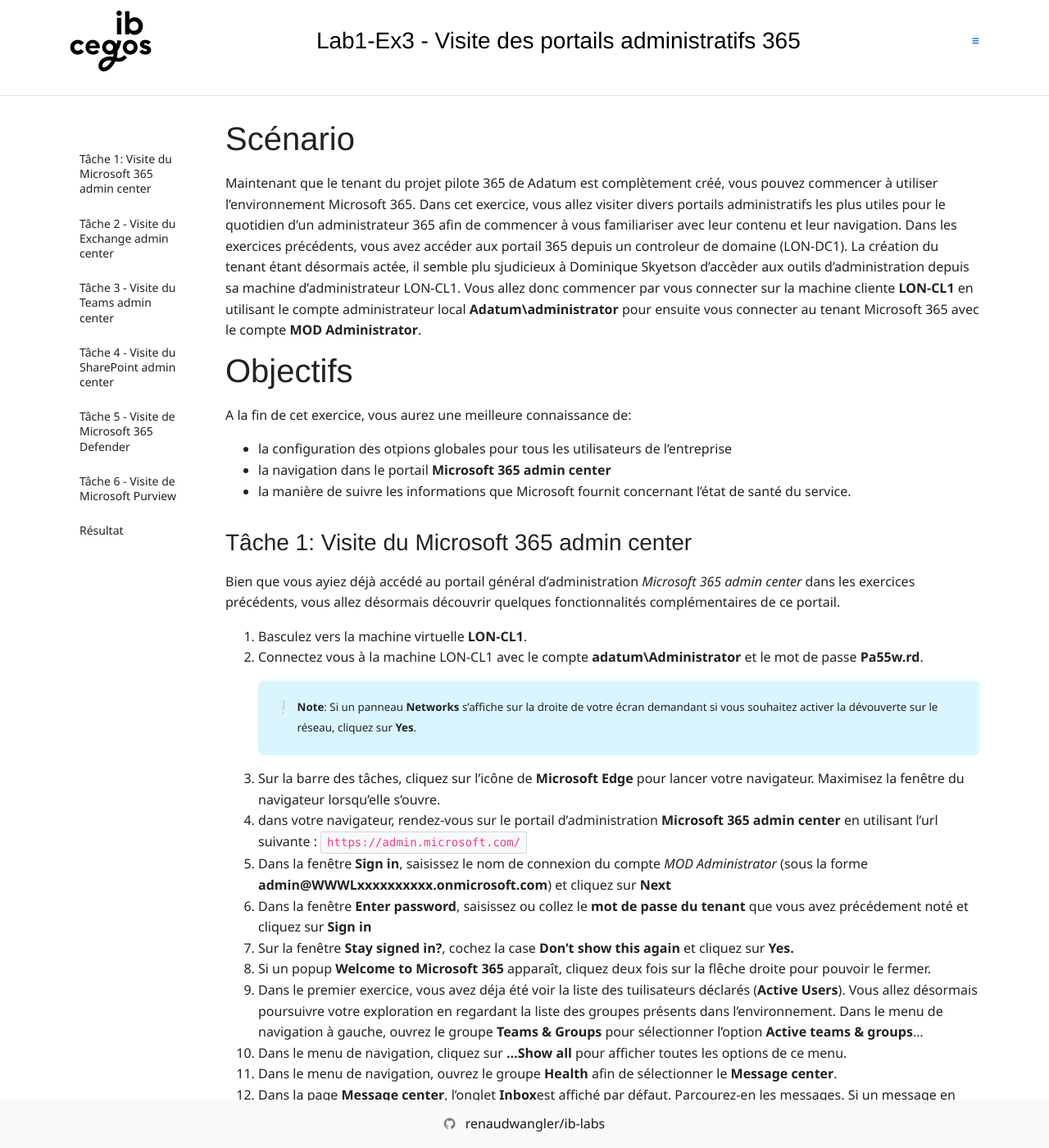
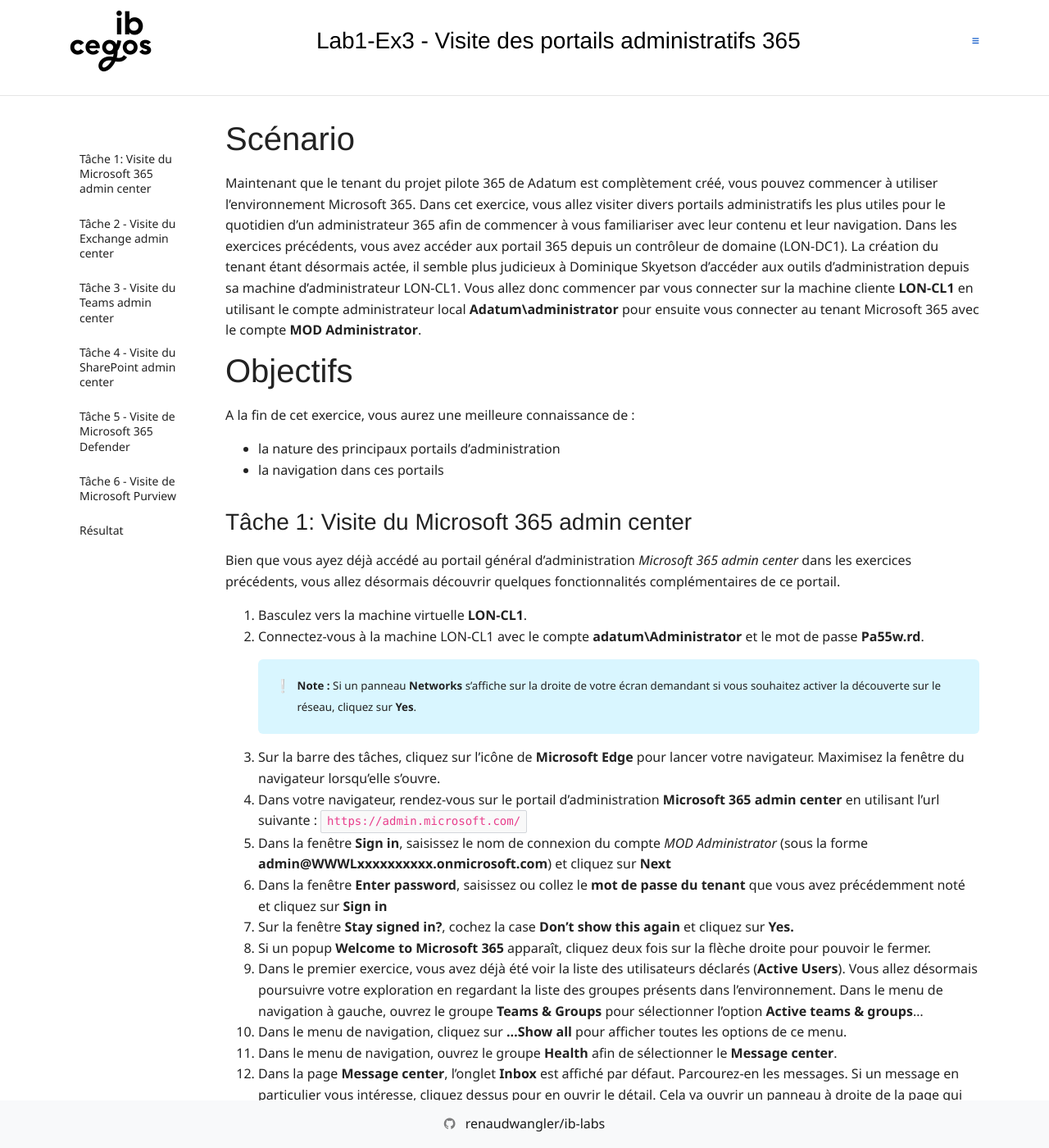
Before and after one commit to renaudwangler/ib-labs, a Jekyll site: the page built from msms030fr/lab1e3.md, in a window 1280 px wide and 1400 px high. Shown: the whole window at 82% size. Built offline with Jekyll 4.4.1, drawn with Linux system fonts in a browser that asks for light colours; nearby versions of some CDN libraries; comment, search, counter and statistics services are not loaded; some of the changed text lies outside the part shown.

Commit message:
msms030fr - lab1 ok

````diff
--- a/_layouts/page.html
+++ b/_layouts/page.html
@@ -35,7 +35,7 @@ layout: default
             <hr class="" />
             <article class="col-sm-10 mb-5">
                 {% if page.length != "00" %}
-                  <div style="background-color: aqua;padding:5px;border:solid blue 2px"><strong>Durée estimée: </strong>{{page.length}} minutes</div>
+                  <div style="background-color: aqua;padding:5px;border:solid blue 2px"><strong>Durée estimée : </strong>{{page.length}} minutes</div>
                 {% endif %}
                 {{ content }}
             </article>
--- a/msms030fr/lab1e3.md
+++ b/msms030fr/lab1e3.md
@@ -5,58 +5,57 @@ length: "00"
 ---
 # Scénario
 Maintenant que le tenant du projet pilote 365 de Adatum est complètement créé, vous pouvez commencer à utiliser l'environnement Microsoft 365. Dans cet exercice, vous allez visiter divers portails administratifs les plus utiles pour le quotidien d'un administrateur 365 afin de commencer à vous familiariser avec leur contenu et leur navigation.
-Dans les exercices précédents, vous avez accéder aux portail 365 depuis un controleur de domaine (LON-DC1). La création du tenant étant désormais actée, il semble plu sjudicieux à Dominique Skyetson d'accèder aux outils d'administration depuis sa machine d'administrateur LON-CL1.
+Dans les exercices précédents, vous avez accéder aux portail 365 depuis un contrôleur de domaine (LON-DC1). La création du tenant étant désormais actée, il semble plus judicieux à Dominique Skyetson d'accéder aux outils d'administration depuis sa machine d'administrateur LON-CL1.
 Vous allez donc commencer par vous connecter sur la machine cliente **LON-CL1** en utilisant le compte administrateur local **Adatum\administrator** pour ensuite vous connecter au tenant Microsoft 365 avec le compte **MOD Administrator**.
 
 # Objectifs
-A la fin de cet exercice, vous aurez une meilleure connaissance de:
-- la configuration des otpions globales pour tous les utilisateurs de l'entreprise
-- la navigation dans le portail **Microsoft 365 admin center**
-- la manière de suivre les informations que Microsoft fournit concernant l'état de santé du service.
+A la fin de cet exercice, vous aurez une meilleure connaissance de :
+- la nature des principaux portails d'administration
+- la navigation dans ces portails
 
 ## Tâche 1: Visite du Microsoft 365 admin center
-Bien que vous ayiez déjà accédé au portail général d'administration *Microsoft 365 admin center* dans les exercices précédents, vous allez désormais découvrir quelques fonctionnalités complémentaires de ce portail.
+Bien que vous ayez déjà accédé au portail général d'administration *Microsoft 365 admin center* dans les exercices précédents, vous allez désormais découvrir quelques fonctionnalités complémentaires de ce portail.
 1. Basculez vers la machine virtuelle **LON-CL1**.
-1. Connectez vous à la machine LON-CL1 avec le compte **adatum\Administrator** et le mot de passe **Pa55w.rd**.
-    > **Note**: Si un panneau **Networks** s'affiche sur la droite de votre écran demandant si vous souhaitez activer la dévouverte sur le réseau, cliquez sur **Yes**.
+1. Connectez-vous à la machine LON-CL1 avec le compte **adatum\Administrator** et le mot de passe **Pa55w.rd**.
+    > **Note :** Si un panneau **Networks** s'affiche sur la droite de votre écran demandant si vous souhaitez activer la découverte sur le réseau, cliquez sur **Yes**.
 1. Sur la barre des tâches, cliquez sur l'icône de **Microsoft Edge** pour lancer votre navigateur. Maximisez la fenêtre du navigateur lorsqu'elle s'ouvre.
-1. dans votre navigateur, rendez-vous sur le portail d'administration **Microsoft 365 admin center** en utilisant l'url suivante :
+1. Dans votre navigateur, rendez-vous sur le portail d'administration **Microsoft 365 admin center** en utilisant l'url suivante :
 ```https://admin.microsoft.com/```
 1. Dans la fenêtre **Sign in**, saisissez le nom de connexion du compte *MOD Administrator* (sous la forme **admin@WWWLxxxxxxxxxx.onmicrosoft.com**) et cliquez sur **Next**
-1. Dans la fenêtre **Enter password**, saisissez ou collez le **mot de passe du tenant** que vous avez précédement noté et cliquez sur **Sign in**
+1. Dans la fenêtre **Enter password**, saisissez ou collez le **mot de passe du tenant** que vous avez précédemment noté et cliquez sur **Sign in**
 1. Sur la fenêtre **Stay signed in?**, cochez la case **Don’t show this again** et cliquez sur **Yes.**
-1. Si un popup **Welcome to Microsoft 365** apparaît, cliquez deux fois sur la flêche droite pour pouvoir le fermer.
-1. Dans le premier exercice, vous avez déja été voir la liste des tuilisateurs déclarés (**Active Users**). Vous allez désormais poursuivre votre exploration en regardant la liste des groupes présents dans l'environnement. Dans le menu de navigation à gauche, ouvrez le groupe **Teams & Groups** pour sélectionner l'option **Active teams & groups**...
+1. Si un popup **Welcome to Microsoft 365** apparaît, cliquez deux fois sur la flèche droite pour pouvoir le fermer.
+1. Dans le premier exercice, vous avez déjà été voir la liste des utilisateurs déclarés (**Active Users**). Vous allez désormais poursuivre votre exploration en regardant la liste des groupes présents dans l'environnement. Dans le menu de navigation à gauche, ouvrez le groupe **Teams & Groups** pour sélectionner l'option **Active teams & groups**...
 1. Dans le menu de navigation, cliquez sur **...Show all** pour afficher toutes les options de ce menu.
 1. Dans le menu de navigation, ouvrez le groupe **Health** afin de sélectionner le **Message center**.
-1. Dans la page **Message center**, l'onglet **Inbox**est affiché par défaut. Parcourez-en les messages. Si un message en particulier vous intéresse, cliquez dessus pour en ouvrir le détail. Cela va ouvrir un panneau à droite de la page qui affiche tous les détails concernant le message choisi. Après avoir fini de consulter les détails de ce messagen cliquez sur le **X** tout en haut à droite pour fermer le panneau de détails.
-1. laissez votre navigateur Internet ouvert, sur la page du portail **Microsoft 365 admin center** pour la suite de cet exercice.
+1. Dans la page **Message center**, l'onglet **Inbox** est affiché par défaut. Parcourez-en les messages. Si un message en particulier vous intéresse, cliquez dessus pour en ouvrir le détail. Cela va ouvrir un panneau à droite de la page qui affiche tous les détails concernant le message choisi. Après avoir fini de consulter les détails de ce message, cliquez sur le **X** tout en haut à droite pour fermer le panneau de détails.
+1. Laissez votre navigateur Internet ouvert, sur la page du portail **Microsoft 365 admin center** pour la suite de cet exercice.
 
 ## Tâche 2 - Visite du Exchange admin center
 1. Suite à la tâche précédente, vous devriez toujours être connecté à **LON-CL1** et votre navigateur Internet devrait être ouvert sur le **Microsoft 365 Admin Center**, connecté en **MOD Administrator**. Dans le menu de navigation, dans la section **Admin centers**, cliquez sur **Exchange**. Un nouvel onglet va s'ouvrir, affichant le portail **Exchange admin center**.
-1. Parcourez le **Exchange admin center**, en sélectionnant chaque entrée de son menu de navigation. Conslutez les informations disponibles pour chaque entrée et parcourez les onglets (le cas échéant).
+1. Parcourez le **Exchange admin center**, en sélectionnant chaque entrée de son menu de navigation. Consultez les informations disponibles pour chaque entrée et parcourez les onglets (le cas échéant).
 1. Une fois terminée votre visite du *Exchange admin center*, fermez l'onglet du navigateur dans lequel vous l'avez ouvert (laissez le navigateur et les autres onglets ouverts).
 
 ## Tâche 3 - Visite du Teams admin center
 1. Suite à la tâche précédente, vous devriez toujours être connecté à **LON-CL1** et votre navigateur Internet devrait être ouvert sur le **Microsoft 365 Admin Center**, connecté en **MOD Administrator**. Dans le menu de navigation, dans la section **Admin centers**, cliquez sur **Teams**. Un nouvel onglet va s'ouvrir, affichant le portail **Microsoft Teams admin center**.
-1. Parcourez le **Microsoft Teams admin center**, en sélectionnant chaque entrée de son menu de navigation. Conslutez les informations disponibles pour chaque entrée et parcourez les onglets (le cas échéant).
+1. Parcourez le **Microsoft Teams admin center**, en sélectionnant chaque entrée de son menu de navigation. Consultez les informations disponibles pour chaque entrée et parcourez les onglets (le cas échéant).
 1. Une fois terminée votre visite du *Microsoft Teams admin center*, fermez l'onglet du navigateur dans lequel vous l'avez ouvert (laissez le navigateur et les autres onglets ouverts).
 
 ## Tâche 4 - Visite du SharePoint admin center
 1. Suite à la tâche précédente, vous devriez toujours être connecté à **LON-CL1** et votre navigateur Internet devrait être ouvert sur le **Microsoft 365 Admin Center**, connecté en **MOD Administrator**. Dans le menu de navigation, dans la section **Admin centers**, cliquez sur **Sharepoint**. Un nouvel onglet va s'ouvrir, affichant le portail **Sharepoint admin center**.
-1. Parcourez le **Sharepoint admin center**, en sélectionnant chaque entrée de son menu de navigation. Conslutez les informations disponibles pour chaque entrée et parcourez les onglets (le cas échéant).
+1. Parcourez le **Sharepoint admin center**, en sélectionnant chaque entrée de son menu de navigation. Consultez les informations disponibles pour chaque entrée et parcourez les onglets (le cas échéant).
 1. Une fois terminée votre visite du *Sharepoint admin center*, fermez l'onglet du navigateur dans lequel vous l'avez ouvert (laissez le navigateur et les autres onglets ouverts).
 
 ## Tâche 5 - Visite de Microsoft 365 Defender
 1. Suite à la tâche précédente, vous devriez toujours être connecté à **LON-CL1** et votre navigateur Internet devrait être ouvert sur le **Microsoft 365 Admin Center**, connecté en **MOD Administrator**. Dans le menu de navigation, dans la section **Admin centers**, cliquez sur **Security**. Un nouvel onglet va s'ouvrir, affichant le portail **Microsoft 365 Defender**.
-1. Parcourez le **Microsoft 365 Defender*, en sélectionnant chaque entrée de son menu de navigation. Conslutez les informations disponibles pour chaque entrée et parcourez les onglets (le cas échéant).
+1. Parcourez le **Microsoft 365 Defender**, en sélectionnant chaque entrée de son menu de navigation. Consultez les informations disponibles pour chaque entrée et parcourez les onglets (le cas échéant).
 1. Une fois terminée votre visite du *Microsoft 365 Defender*, fermez l'onglet du navigateur dans lequel vous l'avez ouvert (laissez le navigateur et les autres onglets ouverts).
 
 ## Tâche 6 - Visite de Microsoft Purview
 1. Suite à la tâche précédente, vous devriez toujours être connecté à **LON-CL1** et votre navigateur Internet devrait être ouvert sur le **Microsoft 365 Admin Center**, connecté en **MOD Administrator**. Dans le menu de navigation, dans la section **Admin centers**, cliquez sur **Compliance**. Un nouvel onglet va s'ouvrir, affichant le portail **Microsoft Purview**.
-1. Parcourez le **Microsoft Purview**, en sélectionnant chaque entrée de son menu de navigation. Conslutez les informations disponibles pour chaque entrée et parcourez les onglets (le cas échéant).
+1. Parcourez le **Microsoft Purview**, en sélectionnant chaque entrée de son menu de navigation. Consultez les informations disponibles pour chaque entrée et parcourez les onglets (le cas échéant).
 1. Une fois terminée votre visite du *Microsoft Purview*, fermez l'onglet du navigateur dans lequel vous l'avez ouvert (laissez le navigateur et les autres onglets ouverts).
 1. Laissez, pour finir, votre navigateur Internet ouvert et connecté car vous allez l'utiliser dans le prochain atelier.
 
 ## Résultat
-A l'issue de ce premier exercice, vous avez visité les principaux portails utiles au quotidien d'un administrateur Microsoft 365 et commençé à appréhender la navigation dans ceux-ci.
+A l'issue de ce premier exercice, vous avez visité les principaux portails utiles au quotidien d'un administrateur Microsoft 365 et commencé à appréhender la navigation dans ceux-ci.
````
Also changed, not shown: msms030fr/index.md (+7 -7 lines), msms030fr/lab1e1.md (+27 -27 lines), msms030fr/lab1e2.md (+17 -19 lines).
